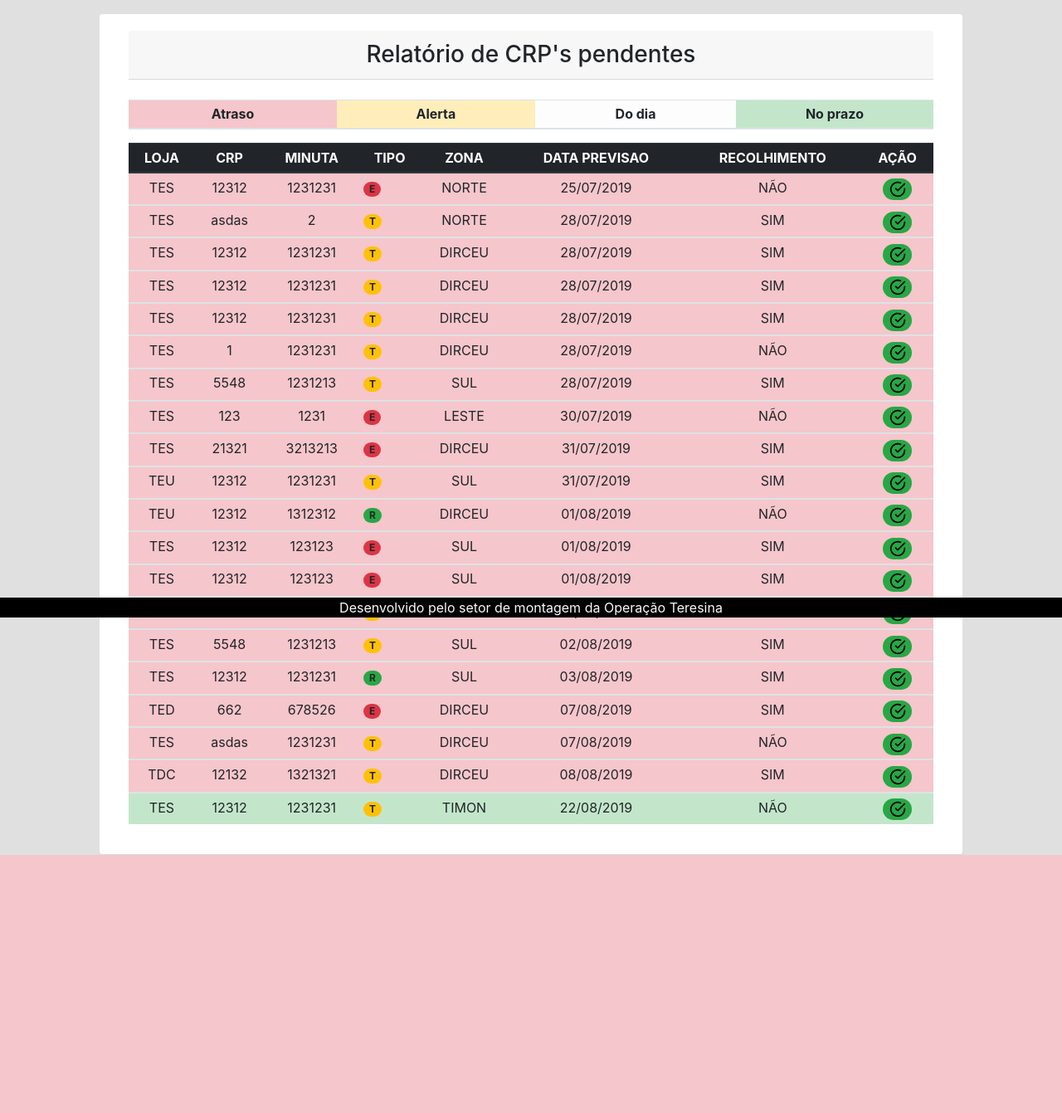
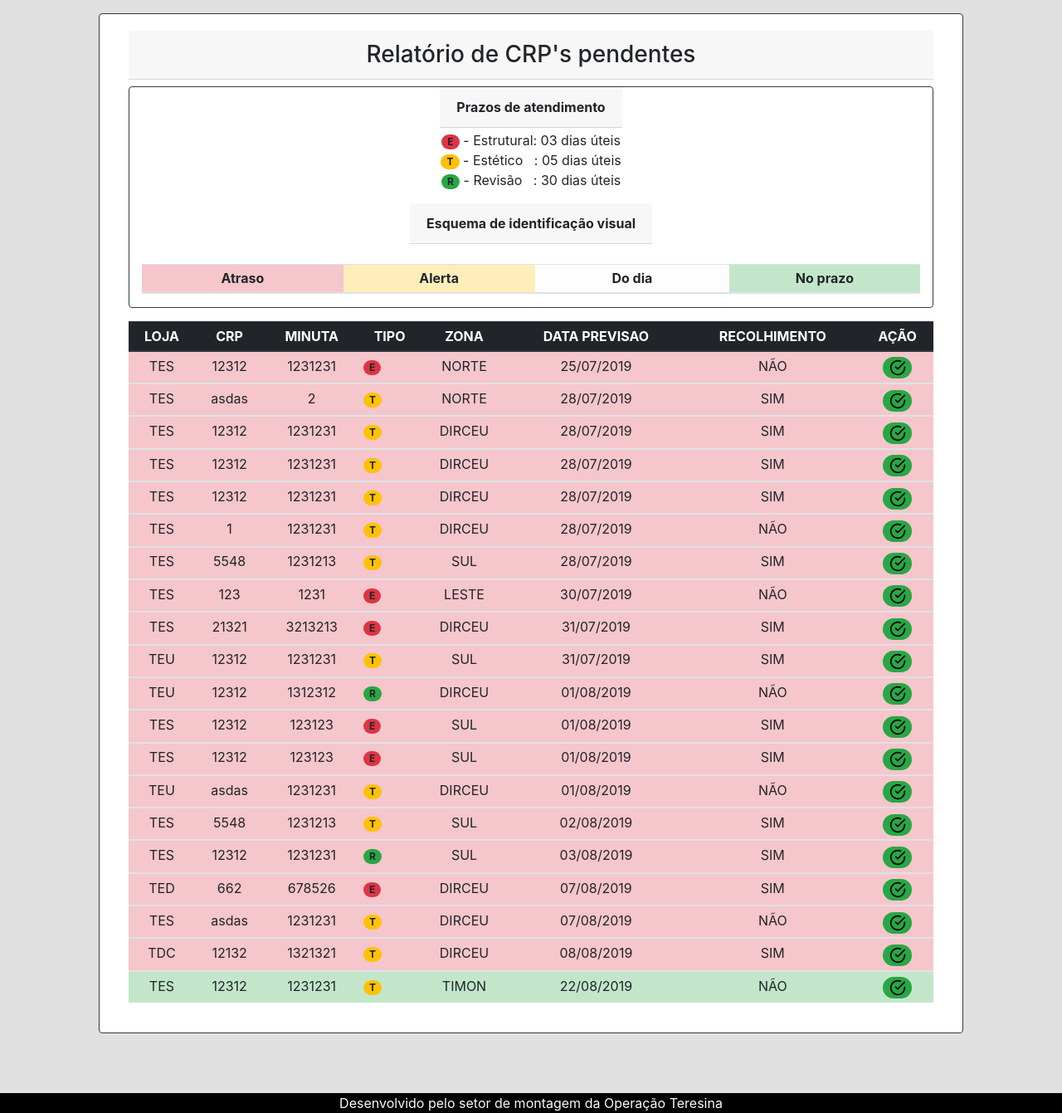
Before and after one commit to Glaysonvisgueira/agendamento-de-servico, a Django app: page /crp/relatorio-de-crps-pendentes/ in a window 1280 px wide. Shown: the part 56-1397 px from the top of the page at 83% size. Before the commit the page ends 1086 px from the top, so only its background shows below. Run offline with Django 3.2, Linux system fonts and the light colour scheme; data comes from the database, SQL or seed files in the repository; both versions use the stored data as it was after the commit; lists and menus that the app fills with data are empty; some libraries are stand-ins or nearby versions.

Commit message:
Layout update: listagem de CRP's pendentes

```diff
--- a/core/templates/base.html
+++ b/core/templates/base.html
@@ -102,9 +102,9 @@
 
 <br/><br/><br/>
 {% block content %} {% endblock %}
+<br/><br/><br/>
 
-
-<footer class="footer fixed-bottom" style="background-color: #000000;">
+<footer class="footer navbar-fixed-bottom" style="background-color: #000000;">
 
   <div class="text-center text-light">Desenvolvido pelo setor de montagem da Operação Teresina
   </div>
--- a/crp/forms.py
+++ b/crp/forms.py
@@ -32,8 +32,12 @@ ZONAS = (
 
 STATUS = (
 		('----','----'),
+        ('CANCELADO', 'CANCELADO'),
+        ('PENDENTE', 'PENDENTE'),
+        ('SEPARACAO', 'SEPARAÇÃO'),
+        ('ATENDIDA', 'ATENDIDA'),
+        ('EXPEDICAO', 'EXPEDIÇÃO'),
         ('REALIZADO', 'REALIZADO'),
-        ('CANCELADO', 'CANCELADO'),
     )
 
 LOJAS = (
--- a/crp/models.py
+++ b/crp/models.py
@@ -24,10 +24,20 @@ ZONAS = (
         ('R.TIMON', 'R.TIMON'),
     )
 
-STATUS = (
+'''STATUS = (
         ('REALIZADO', 'REALIZADO'),
         ('PENDENTE', 'PENDENTE'),
         ('CANCELADO', 'CANCELADO'),
+    )'''
+
+
+STATUS = (
+        ('CANCELADO', 'CANCELADO'),
+        ('PENDENTE', 'PENDENTE'),
+        ('SEPARACAO', 'SEPARAÇÃO'),
+        ('ATENDIDA', 'ATENDIDA'),
+        ('EXPEDICAO', 'EXPEDIÇÃO'),
+        ('REALIZADO', 'REALIZADO'),
     )
 
 LOJAS = (
@@ -47,7 +57,7 @@ LOJAS = (
     )
 
 class Crp(models.Model):
-    slug = models.SlugField('Loja + Minuta:')
+    slug = models.SlugField('Campo SLUG:',blank = True)
     loja = models.CharField('Loja:', choices=LOJAS,max_length = 3, blank=False)
     numMinuta = models.CharField('Minuta:', max_length = 7, blank=False)
     numCrp = models.CharField('CRP:', max_length = 5, blank=False)
@@ -56,11 +66,13 @@ class Crp(models.Model):
     updated_at = models.DateTimeField('Atualizado em',auto_now = True)
     zona = models.CharField('Zona:', choices=ZONAS,max_length = 8, blank=False)
     dataPrevisaoLimite = models.DateField('Data limite para resolução:', blank = False)
-    #dataChegadaPeca = models.DateField('Data de chegada da peça:', blank = False)
-    #dataConclusao = models.DateField('Data de conclusão da montagem:', blank = False)
+    dataEnvioSetorCrp = models.DateField('Data de envio para setor de CRP:', auto_now_add = True)
+    dataEnvioSetorEntrega = models.DateField('Data de envio para setor de entrega:', blank = True,null=True)
+    dataChegadaPeca = models.DateField('Data de chegada da peça:', blank = True, null=True)
+    dataConclusao = models.DateField('Data de conclusão da montagem da CRP:', blank = True,null=True)
     recolhimento = models.CharField('Recolher peça:', choices=RECOLHER_PECA,max_length = 1, blank=False)
     recolhida = models.CharField('Peça recolhida:', choices=RECOLHER_PECA,max_length = 1, blank=True)
-    status = models.CharField('Status de montagem:', choices=STATUS,max_length = 9,blank=True,default='PENDENTE')
+    status = models.CharField('Status dO atendimento da CRP:', choices=STATUS,max_length = 9,blank=True,default='PENDENTE')
 
     def __str__(self):
         return self.loja
--- a/crp/templates/cadastro-crp.html
+++ b/crp/templates/cadastro-crp.html
@@ -12,7 +12,7 @@
 <div class="container card">
 	<div class="row">
 		<div class="card-body">
-			<h5 class="card-header">Insira os dados da CRP para cadastro</h5>
+			<h3 class="card-header text-center">Insira os dados da CRP para cadastro</h3>
 			<div class="mx-auto">
 				<form method="POST">
 					<div class="row">
@@ -29,12 +29,10 @@
 							<label class="font-weight-bold mt-2">Minuta&nbsp;<span class="text-danger">*</span></label>
 							{{form.numMinuta}}
 						</div>
-
 						<div class="col-2">
 							<label class="font-weight-bold mt-2">Tipo&nbsp;<span class="text-danger">*</span></label>
 							{{form.tipo}}
 						</div>
-
 						<div class="col-2">
 							<label class="font-weight-bold mt-2">Zona&nbsp;<span class="text-danger">*</span></label>
 							{{form.zona}}
@@ -47,7 +45,7 @@
 							<label class="font-weight-bold mt-2">Previsão de resolução&nbsp;<span class="text-danger">*</span></label>
 							{{form.dataPrevisaoLimite}}
 						</div>
-
+						<div class="col-7"></div>
 
 
 
--- a/crp/templates/relatorio-de-crps.html
+++ b/crp/templates/relatorio-de-crps.html
@@ -12,22 +12,21 @@
 </script>
 
 <div class="container-fluid">
-	<div class="card col-10 mx-auto">
+	<div class="card col-10 mx-auto border border-dark">
 
 		<div class="card-body col-12 mx-auto">
 		<!--<span class="badge badge-warning">Data atual: {{data_atual|date:"d/m/Y"}}</span>
 			<span class="badge badge-warning">Data atual: {{data_alerta|date:"d/m/Y"}}</span>-->
 			<h3 class="card-header text-center">Relatório de CRP's pendentes</h3>
 
-				<!--<div class="card col-2 mt-2 border border-dark ">
+				<div class="card col-12 mt-2 border border-dark ">
 					<a class="card-header mx-auto"><strong>Prazos de atendimento</strong></a>
-					<p>
+					<p class="text-center">
 						<a class="badge badge-pill badge-danger mt-2">E</a> - Estrutural: 03 dias úteis<br>
 						<a class="badge badge-pill badge-warning">T</a> - Estético &nbsp;&nbsp;: 05 dias úteis<br>
 						<a class="badge badge-pill badge-success">R</a> - Revisão &nbsp;&nbsp;: 30 dias úteis</p>
-					</div>		-->
-
-					<table class="table table-sm table-light mt-4">
+						<a class="card-header mx-auto"><strong>Esquema de identificação visual</strong></a>
+						<table class="table table-sm table-light mt-4">
 						<thead>
 							<tr>
 								<th class="table-danger text-center">&nbsp; &nbsp;Atraso&nbsp; &nbsp;</th>
@@ -37,8 +36,11 @@
 							</tr>
 						</thead>
 					</table>
+					</div>
 
-					<table class="table table-hover table-sm table-light">
+
+
+					<table class="table table-hover table-sm table-light mt-3">
 						<thead class="thead-dark">
 							<tr>
 								<th  class="text-center">LOJA</th>
```
Also changed, not shown: crp/migrations/0001_initial.py (deleted), crp/migrations/0002_auto_20190728_2031.py (deleted), crp/migrations/0003_auto_20190729_2212.py (deleted), crp/migrations/__init__.py (deleted), db.sqlite3.
